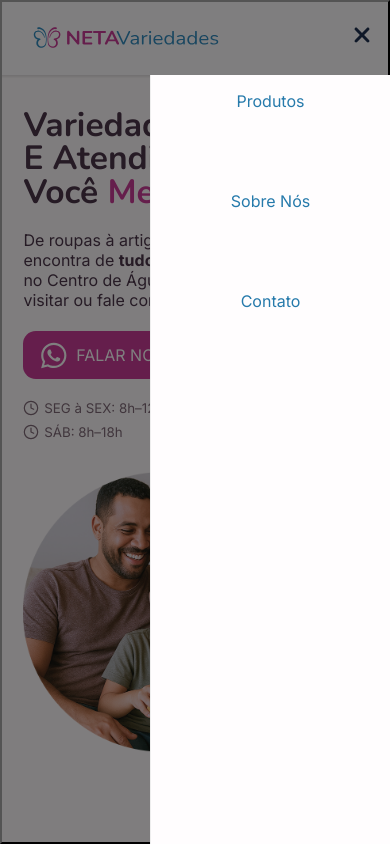
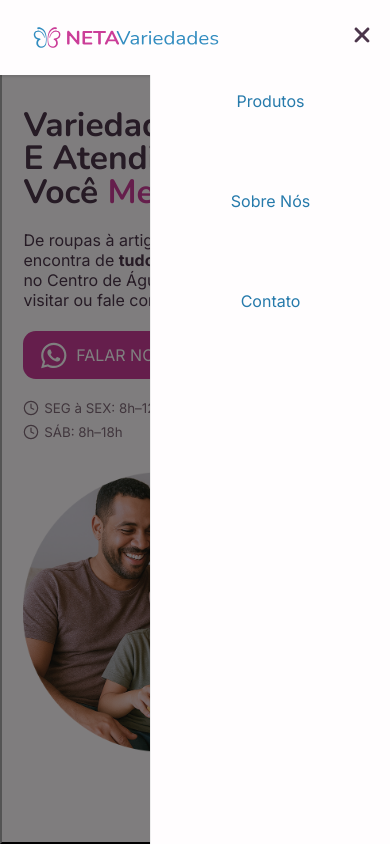
Before and after one commit to andrealvescorreia/landing-page-loja-neta, a React (Vite) app: page / in a window 390 px wide. Both pictures are taken after a click on the button "Abrir menu". Built offline with nearby package versions, Linux system fonts and the light colour scheme.

Commit message:
Fix NavBar overlay display and update xmark color
Moved overlay button outside of nav and set its display via inline style based on menu state, replacing previous CSS selector. Also updated xmark.svg color to #4c364b for consistency.

```diff
--- a/src/components/NavBar/index.css
+++ b/src/components/NavBar/index.css
@@ -67,9 +67,6 @@
   .navbar ul.open {
     right: 0;
   }
-  .navbar ul.open ~ .overlay {
-    display: block;
-    }
 }
 
 
--- a/src/components/NavBar/index.tsx
+++ b/src/components/NavBar/index.tsx
@@ -9,6 +9,8 @@ export default function NavBar() {
   const [isOpen, setIsOpen] = useState(false)
 
   return (
+    <span>
+
       <nav className="navbar">
         <a href="#home"><img src={Logo} alt="Logo da Loja Neta Variedades" width={130} height={45} /></a>
         <button type='button' className="menu-button" aria-label={isOpen ? "Fechar menu" : "Abrir menu"} onClick={() => setIsOpen(!isOpen)}>
@@ -19,6 +21,8 @@ export default function NavBar() {
           <li><a href="#products">Sobre Nós</a></li>
           <li><a href="#contact">Contato</a></li>
         </ul>
+
+      </nav>
       <button
         type="button"
         className="overlay"
@@ -30,7 +34,8 @@ export default function NavBar() {
             setIsOpen(false);
           }
         }}
+        style={{ display: isOpen ? 'block' : 'none' }}
       />
-    </nav>
+    </span>
   )
 }
```
Also changed, not shown: src/assets/xmark.svg. Lines whose indentation alone changed are shown as unchanged.
